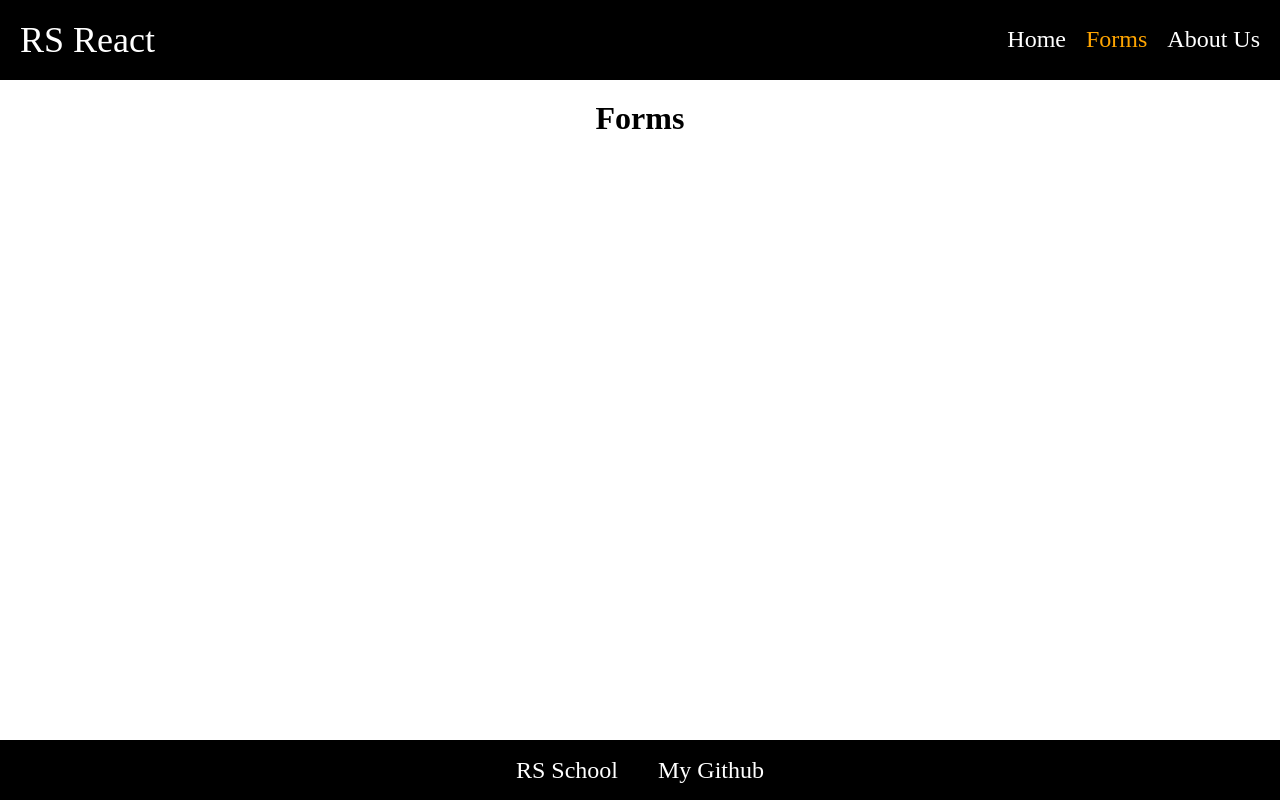
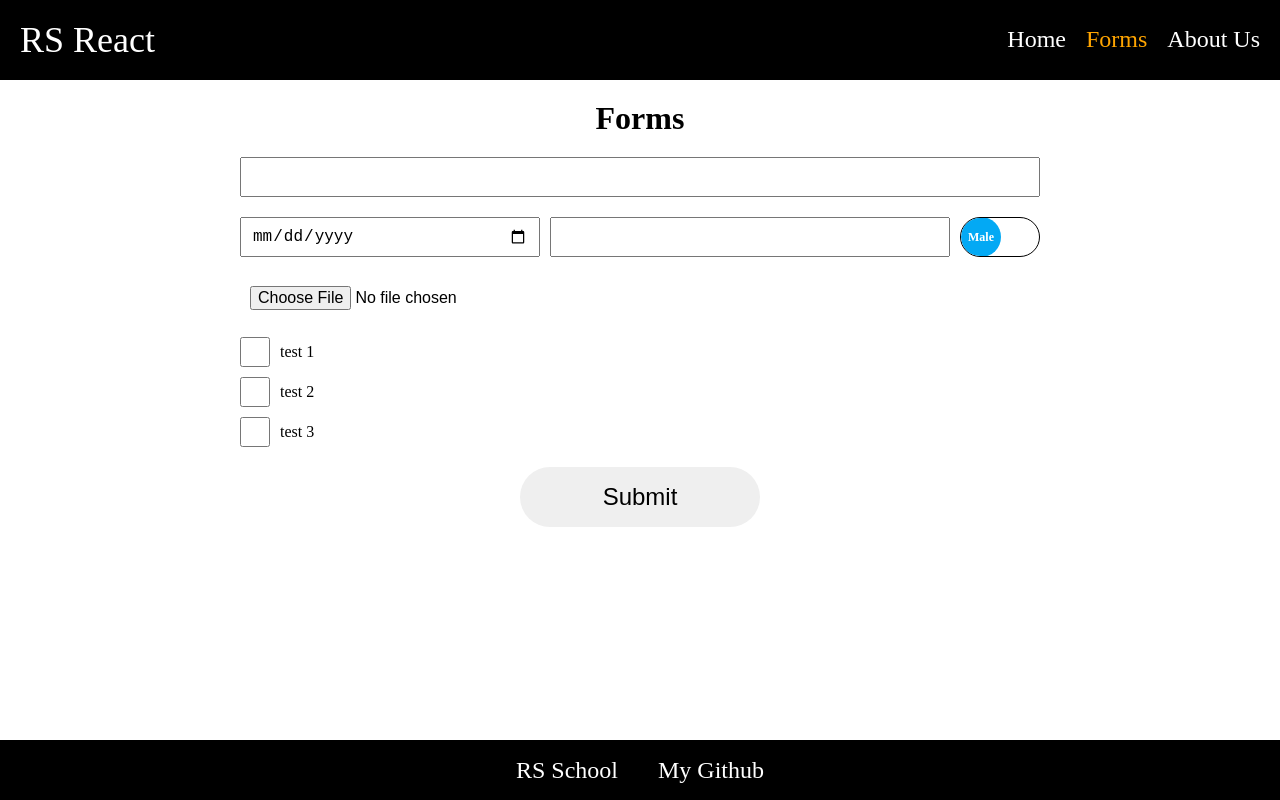
Before and after one commit to SkynerSany/rick-and-morty, a React (Vite) app: page /forms in a window 1280 px wide. Built offline with nearby package versions, Linux system fonts and the light colour scheme.

Commit message:
feat: add form

```diff
--- a/index.html
+++ b/index.html
@@ -5,18 +5,18 @@
     <link rel="icon" href="./src/assets/images/react.svg" />
     <meta name="viewport" content="width=device-width, initial-scale=1.0" />
     <title>RS React - taslk from RS School</title>
-    <meta name="title" content="RS React - task from RS School">
-    <meta name="description" content="This project is task from RS School course">
-    <meta property="og:type" content="website">
-    <meta property="og:url" content="https://roaring-sawine-4341c4.netlify.app/">
-    <meta property="og:title" content="RS React - task from RS School">
-    <meta property="og:description" content="This project is task from RS School course">
-    <meta property="og:image" content="./src/assets/images/meta-img.png">
-    <meta property="twitter:card" content="summary_large_image">
-    <meta property="twitter:url" content="https://roaring-sawine-4341c4.netlify.app/">
-    <meta property="twitter:title" content="RS React - task from RS School">
-    <meta property="twitter:description" content="This project is task from RS School course">
-    <meta property="twitter:image" content="./src/assets/images/meta-img.png">
+    <meta name="title" content="RS React - task from RS School" />
+    <meta name="description" content="This project is task from RS School course" />
+    <meta property="og:type" content="website" />
+    <meta property="og:url" content="https://roaring-sawine-4341c4.netlify.app/" />
+    <meta property="og:title" content="RS React - task from RS School" />
+    <meta property="og:description" content="This project is task from RS School course" />
+    <meta property="og:image" content="./src/assets/images/meta-img.png" />
+    <meta property="twitter:card" content="summary_large_image" />
+    <meta property="twitter:url" content="https://roaring-sawine-4341c4.netlify.app/" />
+    <meta property="twitter:title" content="RS React - task from RS School" />
+    <meta property="twitter:description" content="This project is task from RS School course" />
+    <meta property="twitter:image" content="./src/assets/images/meta-img.png" />
     <title>RS React</title>
   </head>
   <body>
--- /dev/null
+++ b/src/components/form-card/form-card.tsx
@@ -0,0 +1,12 @@
+import Form from '../form/form';
+import './form-card.scss';
+
+export default function FormCard(): JSX.Element {
+  return (
+    <article className="card">
+      <div className="card-wrapper">
+
+      </div>
+    </article>
+  );
+}
--- /dev/null
+++ b/src/components/form/form.scss
@@ -0,0 +1,146 @@
+.form {
+  display: flex;
+  justify-content: center;
+}
+
+.form-wrapper {
+  width: 100%;
+  max-width: 800px;
+
+  display: flex;
+  flex-direction: column;
+  justify-content: center;
+  gap: 20px;
+
+  input {
+    height: 40px;
+    padding: 0 10px;
+    line-height: 41px;
+
+    font-size: 16px;
+  }
+}
+
+.form__two-columns {
+  display: grid;
+  width: 100%;
+  grid-template-columns: minmax(140px, 300px) minmax(100px, auto) 80px;
+  gap: 10px;
+
+  & > * {
+    width: 100%;
+  }
+}
+
+.form__name {
+  width: 100%;
+}
+
+.form__birthday {
+
+}
+
+.form__switcher {
+  position: relative;
+
+  width: 80px;
+  height: 40px;
+
+  border-radius: 50px;
+  border: 1px solid black;
+  overflow: hidden;
+
+  .knobs:before {
+    content: 'Male';
+    position: absolute;
+    top: -1px;
+    left: 0px;
+
+    width: 40px;
+    height: 40px;
+    display: flex;
+    align-items: center;
+    justify-content: center;
+
+    color: #fff;
+    font-size: 12px;
+    font-weight: bold;
+    text-align: center;
+    line-height: 1;
+
+    background-color: #03A9F4;
+    border-radius: 50%;
+
+    transition: 0.3s ease all, left 0.3s cubic-bezier(0.18, 0.89, 0.35, 1.15);
+  }
+
+  .switcher {
+    position: relative;
+    width: 100%;
+    height: 100%;
+    padding: 0;
+    margin: 0;
+    opacity: 0;
+    cursor: pointer;
+    z-index: 3;
+  }
+
+  .switcher:active + .knobs:before {
+    width: 46px;
+    border-radius: 100px;
+  }
+
+  .switcher:checked:active + .knobs:before {
+    margin-left: -26px;
+  }
+
+  .switcher:checked + .knobs:before {
+    content: 'Female';
+    left: 38px;
+    background-color: #F44336;
+  }
+
+  .switcher:checked ~ .layerm {
+    background-color: #fcebeb;
+  }
+}
+
+.form__dropdawn {
+
+}
+
+.checkbox {
+  display: flex;
+  flex-direction: column;
+  gap: 10px;
+}
+
+.checkbox__row {
+  height: 100%;
+  width: 200px;
+  display: flex;
+  align-items: center;
+  gap: 10px;
+
+  cursor: pointer;
+
+  input {
+    width: 30px;
+    height: 30px;
+    cursor: pointer;
+  }
+}
+
+.form__file {
+
+}
+
+.form-submit {
+  width: 240px;
+  height: 60px;
+  margin: 0 auto;
+
+  font-size: 24px;
+
+  border-radius: 50px;
+}
--- /dev/null
+++ b/src/components/form/form.tsx
@@ -0,0 +1,35 @@
+import './form.scss';
+
+export default function Form(): JSX.Element {
+  return (
+    <form className="form">
+      <div className="form-wrapper">
+        <input type="text" className="form__name" />
+        <div className="form__two-columns">
+          <input type="date" className="form__birthday" />
+          <input type="text" className="form__dropdawn" />
+          <div className="form__switcher">
+            <input type="checkbox" className="switcher" />
+            <div className="knobs"></div>
+          </div>
+        </div>
+        <input type="file" className="form__file" />
+        <div className="checkbox">
+        <label htmlFor="checkbox1" className='checkbox__row'>
+          <input type="checkbox" className="form__radio" id='checkbox1' />
+          test 1
+        </label>
+        <label htmlFor="checkbox2" className='checkbox__row'>
+          <input type="checkbox" className="form__radio" id='checkbox2' />
+          test 2
+        </label>
+        <label htmlFor="checkbox3" className='checkbox__row'>
+          <input type="checkbox" className="form__radio" id='checkbox3' />
+          test 3
+        </label>
+        </div>
+        <button className='form-submit'>Submit</button>
+      </div>
+    </form>
+  );
+}
--- a/src/pages/forms/forms.tsx
+++ b/src/pages/forms/forms.tsx
@@ -1,12 +1,12 @@
 import { Component, ReactNode, ReactPropTypes } from 'react';
+import FormCard from '../../components/form-card/form-card';
+import Form from '../../components/form/form';
 import './forms.scss';
 
 export default class Forms extends Component {
   constructor(props: ReactPropTypes) {
     super(props);
-    this.state = {
-
-    }
+    this.state = {};
   }
 
   render(): ReactNode {
@@ -16,8 +16,14 @@ export default class Forms extends Component {
       <section className="forms">
         <div className="wrapper">
           <h2 className="page-title">Forms</h2>
+          <Form />
+          <div className="cards">
+            <FormCard />
+            <FormCard />
+            <FormCard />
+          </div>
         </div>
       </section>
-    )
+    );
   }
-};
+}
```
Also changed, not shown: src/components/form-card/form-card.scss (added), 2 other files (tests, documents, lock files or other folders).
